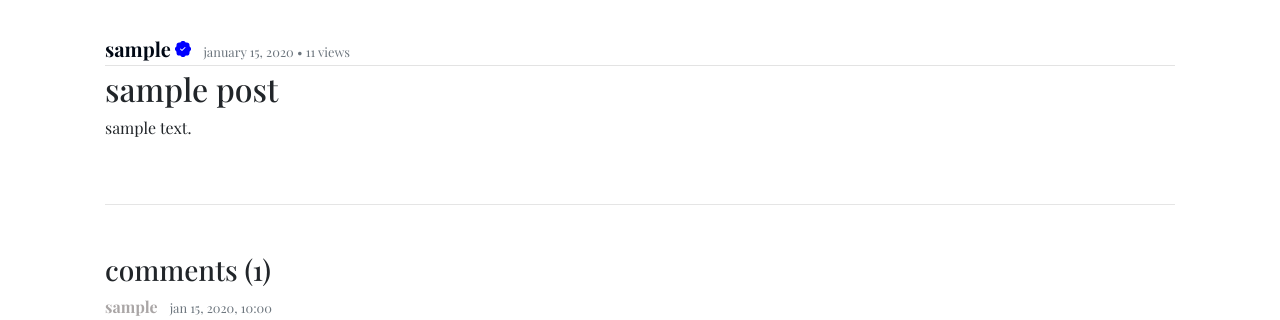
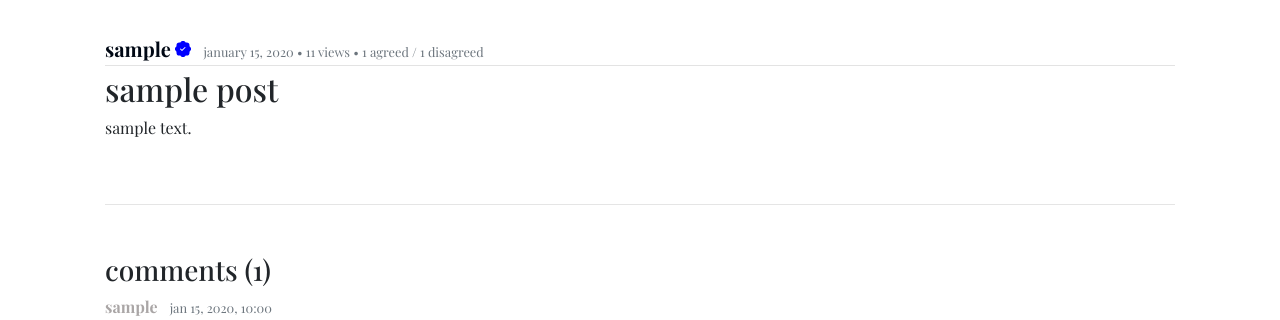
Before and after one commit to emilhsy/DP_Emil-Huseynzade, a Django app: page /post/1/ in a window 1280 px wide. Shown: the part 64-384 px from the top of the page. Run offline with Django 4.2, Linux system fonts and the light colour scheme; tables that the repository leaves empty hold one stand-in row (values such as "Sample post"); some libraries are stand-ins or nearby versions; some web fonts are replaced.

Commit message:
Added agreed/disagreed for post

```diff
--- a/main/templates/main/post_detail.html
+++ b/main/templates/main/post_detail.html
@@ -22,7 +22,7 @@
             views
             {% else %}
             view
-            {% endif %}
+            {% endif %} • {{ object.total_agrees }} agreed / {{ object.total_disagrees }} disagreed
           </small>
         </div>
 
```
